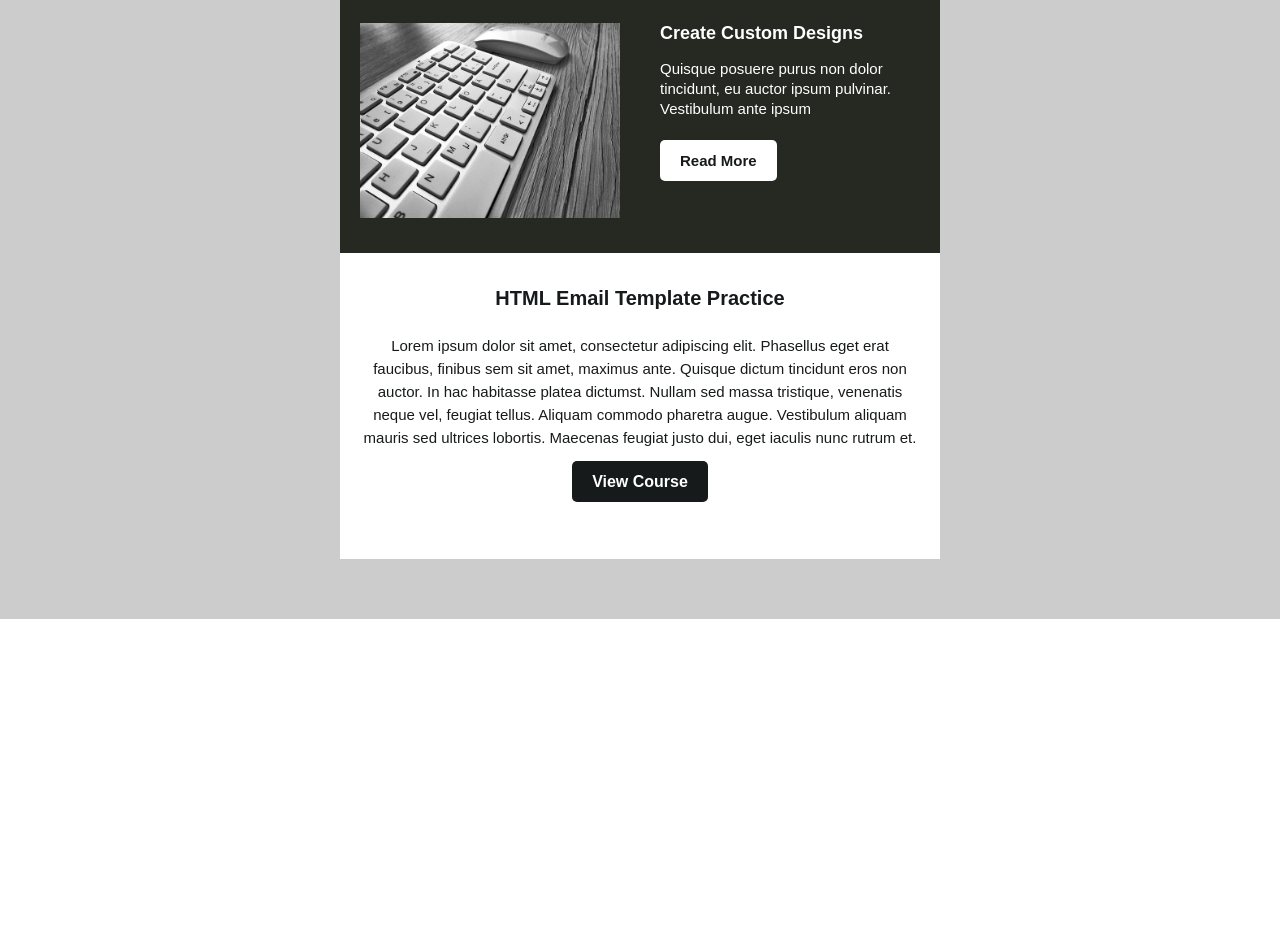
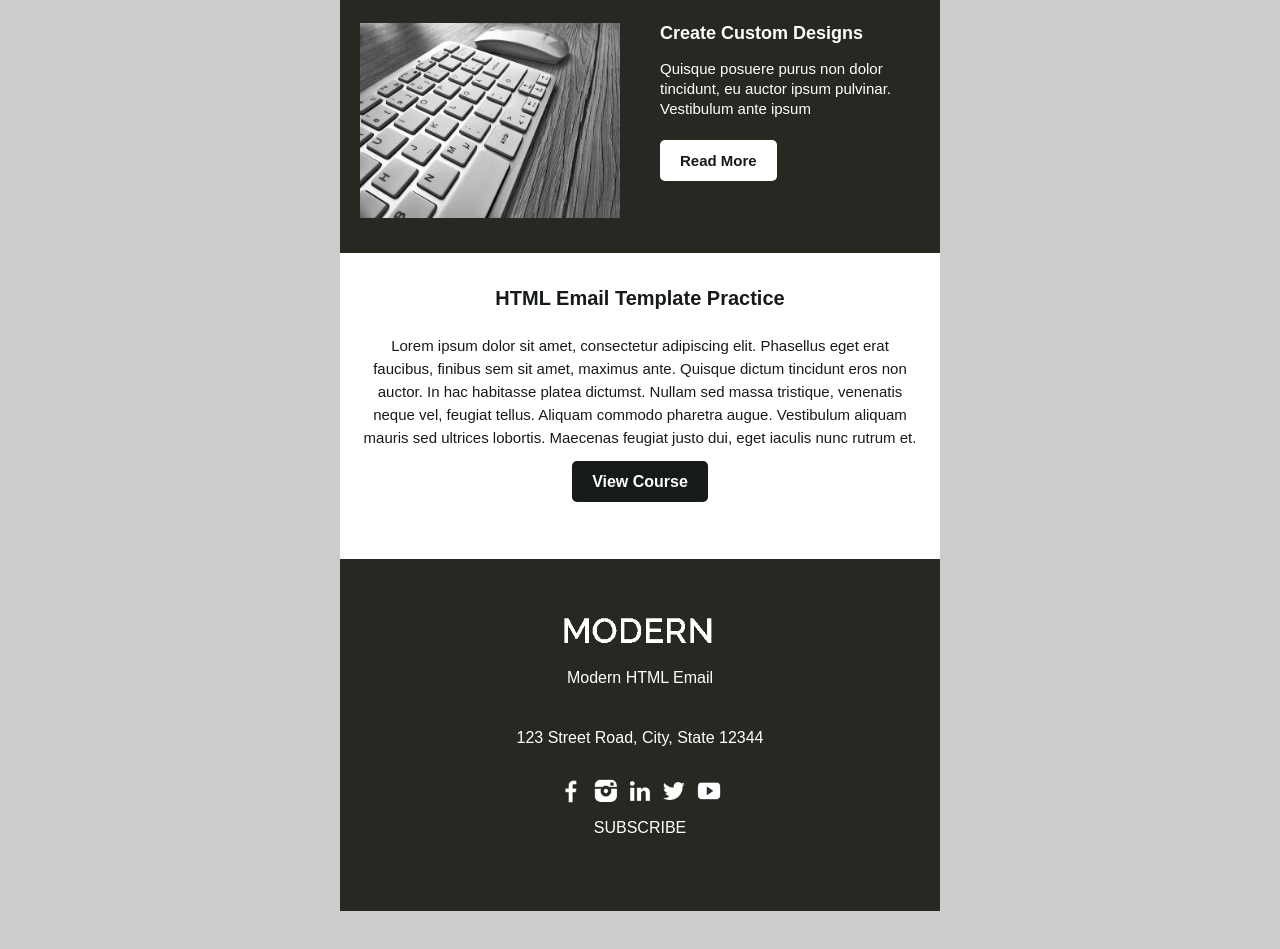
Before and after one commit to RayChan9123/HTML_Email_Template_Repo, a plain HTML site: page index.html in a window 1280 px wide. Shown: the part 782-1731 px from the top of the page. Before the commit the page ends 1401 px from the top, so only its background shows below. Drawn offline with nearby package versions, Linux system fonts and the light colour scheme.

Commit message:
"Added footer section with logo, address, social media links, and subscribe button"

```diff
--- a/index.html
+++ b/index.html
@@ -355,6 +355,56 @@
           </td>
         </tr>
         <!-- FOOTER SECTION -->
+        <tr>
+          <td style="background-color: #262922">
+            <table width="100%">
+              <tr>
+                <td
+                  style="text-align: center; padding: 45px 20px; color: #ffffff"
+                >
+                  <a href="#"
+                    ><img src="img/modern-white.png" alt="" width="180"
+                  /></a>
+                  <p style="padding: 10px">Modern HTML Email</p>
+                  <p style="padding: 10px">
+                    123 Street Road, City, State 12344
+                  </p>
+                  <a href="#"
+                    ><img
+                      src="img/white-facebook.png"
+                      alt="white-facebook icon"
+                      width="30"
+                  /></a>
+                  <a href="#"
+                    ><img
+                      src="img/white-instagram.png"
+                      alt="white-instagram.png icon"
+                      width="30"
+                  /></a>
+                  <a href="#"
+                    ><img
+                      src="img/white-linkedin.png"
+                      alt="white-linkedin.png icon"
+                      width="30"
+                  /></a>
+                  <a href="#"
+                    ><img
+                      src="img/white-twitter.png"
+                      alt="white-twitter.png icon"
+                      width="30"
+                  /></a>
+                  <a href="#"
+                    ><img
+                      src="img/white-youtube.png"
+                      alt="white-youtube.png icon"
+                      width="30"
+                  /></a>
+                  <p style="padding: 10px">SUBSCRIBE</p>
+                </td>
+              </tr>
+            </table>
+          </td>
+        </tr>
       </table>
     </div>
   </body>
```
